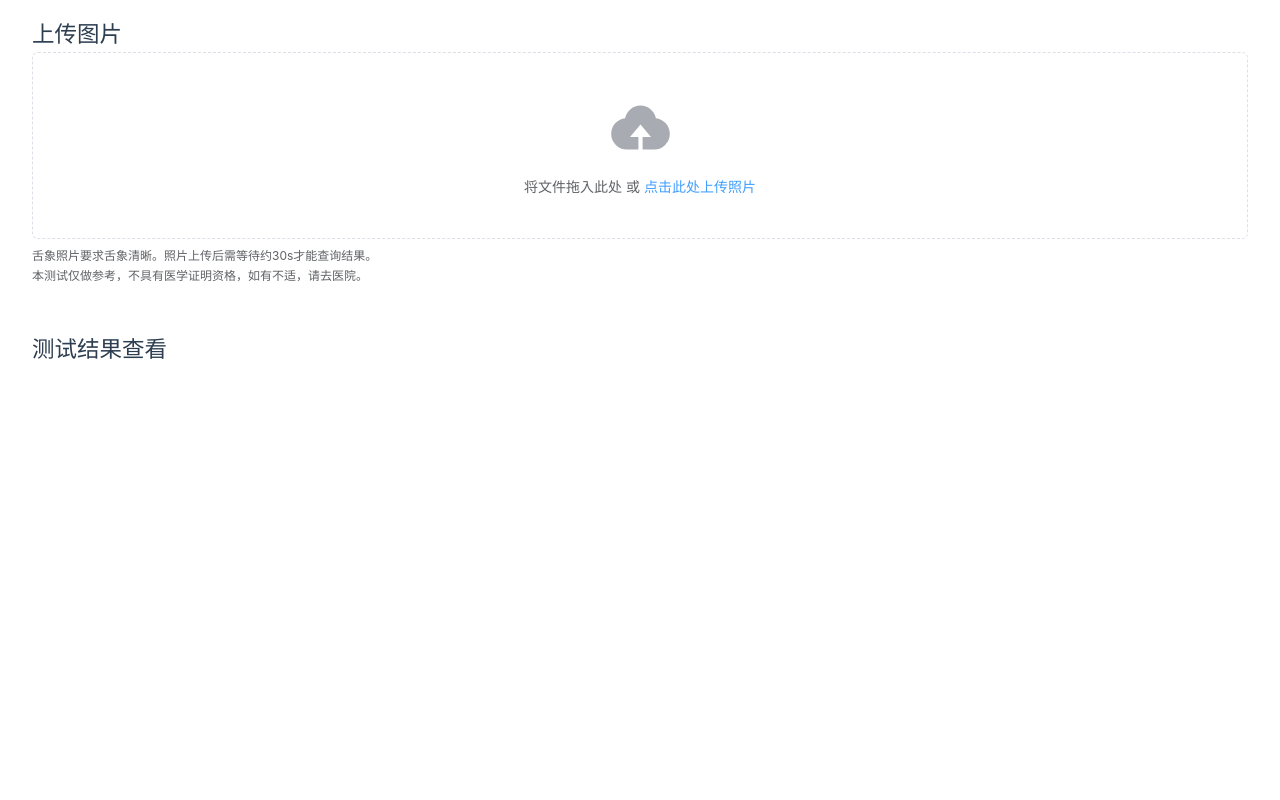
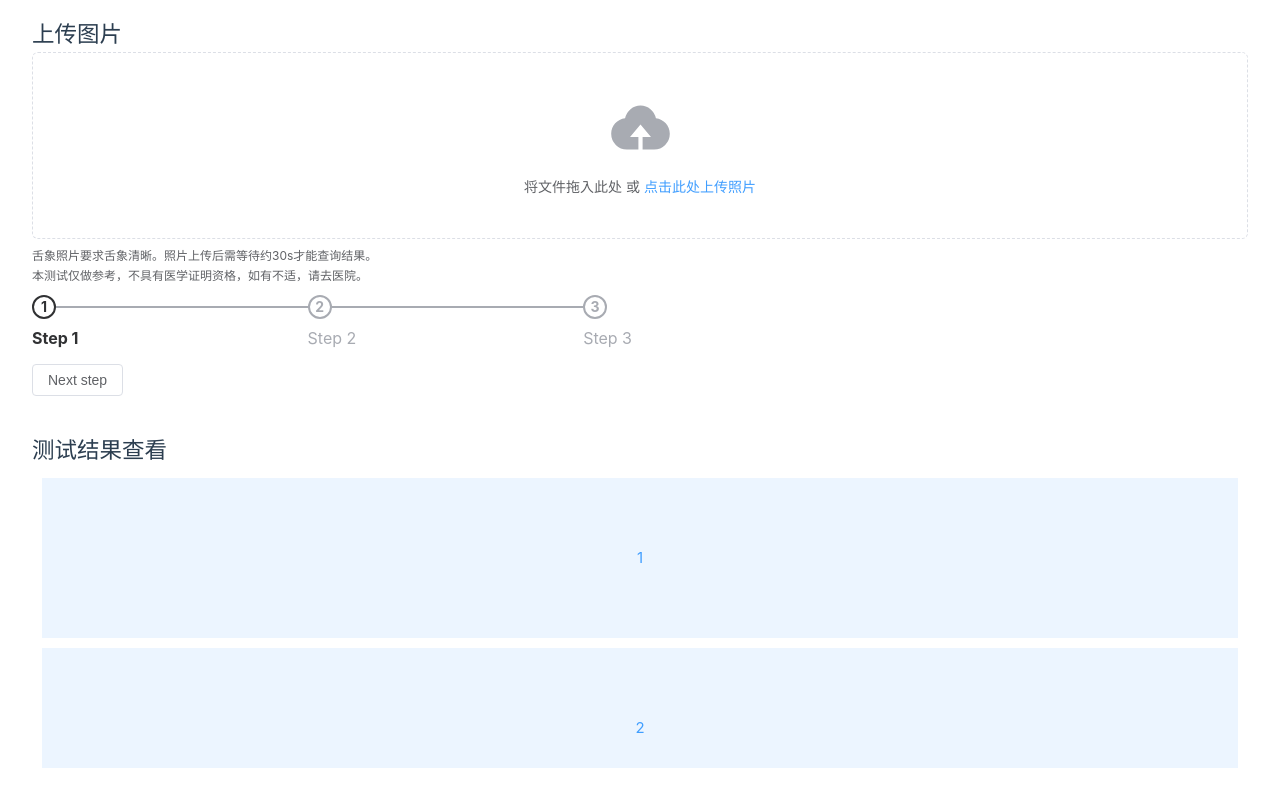
Before and after one commit to TonguePicture-SKaRD/TongueDiagnosis, a Vue app in the folder frontend/: page /check in a window 1280 px wide. Shown: the part 340-1140 px from the top of the page. Before the commit the page ends 800 px from the top, so only its background shows below. Built offline with nearby package versions, Linux system fonts and the light colour scheme; no server answers.

Commit message:
保存一下
保存一下

```diff
--- a/frontend/src/components/Result.vue
+++ b/frontend/src/components/Result.vue
@@ -1 +1,34 @@
-<template></template>
+<template>
+  <ul v-infinite-scroll="load" class="infinite-list" style="overflow: auto">
+    <li v-for="i in count" :key="i" class="infinite-list-item">{{ i }}</li>
+  </ul>
+</template>
+
+<script lang="ts" setup>
+import { ref } from 'vue'
+const count = ref(0)
+const load = () => {
+  count.value += 2
+}
+</script>
+
+<style>
+.infinite-list {
+  height: 300px;
+  padding: 0;
+  margin: 0;
+  list-style: none;
+}
+.infinite-list .infinite-list-item {
+  display: flex;
+  align-items: center;
+  justify-content: center;
+  height: 160px;
+  background: var(--el-color-primary-light-9);
+  margin: 10px;
+  color: var(--el-color-primary);
+}
+.infinite-list .infinite-list-item + .list-item {
+  margin-top: 10px;
+}
+</style>
--- /dev/null
+++ b/frontend/src/components/Steps.vue
@@ -0,0 +1,19 @@
+<template>
+  <el-steps style="max-width: 600px" :active="active" finish-status="success">
+    <el-step title="Step 1" />
+    <el-step title="Step 2" />
+    <el-step title="Step 3" />
+  </el-steps>
+
+  <el-button style="margin-top: 12px" @click="next">Next step</el-button>
+</template>
+
+<script lang="ts" setup>
+import { ref } from 'vue'
+
+const active = ref(0)
+
+const next = () => {
+  if (active.value++ > 2) active.value = 0
+}
+</script>
--- a/frontend/src/components/UploadPicture.vue
+++ b/frontend/src/components/UploadPicture.vue
@@ -2,8 +2,9 @@
   <el-upload
       class="upload-demo"
       drag
-      action="https://run.mocky.io/v3/9d059bf9-4660-45f2-925d-ce80ad6c4d15"
       multiple
+      :on-change="PicOnLoad"
+      :http-request="handleSuccess"
   >
     <el-icon class="el-icon--upload"><upload-filled /></el-icon>
     <div class="el-upload__text">
@@ -19,9 +20,26 @@
 
 <script setup lang="ts">
 import { UploadFilled } from '@element-plus/icons-vue'
-import {UploadFile} from "element-plus";
+import axios from "axios";
 
-type UploadFiles = UploadFile[]
+
+
+let e;
+function PicOnLoad(file){
+  e = file
+}
+
+async function handleSuccess(event){
+  let formData = new FormData()
+  formData.append('file_data',e.raw)
+  axios.post('http://127.0.0.1:5000/api/model/upload',formData,{
+    headers:{
+      'Content-Type':'multipart/form-data'
+    }
+  }).then(res=>{
+    console.log(res)
+  })
+}
 </script>
 
 <style>
--- a/frontend/src/main.js
+++ b/frontend/src/main.js
@@ -12,7 +12,7 @@ import VueAxios from 'vue-axios'
 
 axios.defaults.baseURL = 'http://127.0.0.1:5000/api';
 axios.defaults.headers = {
-    Authorization:"Bearer eyJhbGciOiJIUzI1NiIsInR5cCI6IkpXVCJ9.eyJJRCI6MiwiZW1haWwiOiIxMjM0NTZAcXEuY29tIiwiZXhwIjoxNzExMDA3NTI3fQ.pbQVF7M_GmS02XDDueJ8LtCZKdDkJvnOl-fM66fOklo"
+    Authorization:"Bearer eyJhbGciOiJIUzI1NiIsInR5cCI6IkpXVCJ9.eyJJRCI6MSwiZW1haWwiOiIxMjM0NTZAMTYzLmNvbSIsImV4cCI6MTcxMDUxNDkyOH0.XZ_HBlbhTrhTFLzqzOuvfyzzMSGmecLWAHGHw8taXdQ"
 }
 
 const app = createApp(App)
--- a/frontend/src/views/Check.vue
+++ b/frontend/src/views/Check.vue
@@ -3,6 +3,7 @@
  import Upload from "@/components/UploadPicture.vue"
  import Result from "@/components/Result.vue";
  import Carousel from "@/components/Carousel.vue";
+ import Steps from "@/components/Steps.vue";
 </script>
 
 <template>
@@ -10,6 +11,7 @@
   <Carousel class="carousel"></Carousel>
   <div class="feature"><h2><br>上传图片</h2></div>
   <Upload class="upload"></Upload>
+  <Steps></Steps>
   <div class="result">
     <h2><br>测试结果查看</h2>
   </div>
@@ -18,7 +20,7 @@
 
 <style>
 body {
-  background-color: #fffef6;
+  background-color: #FAFAFA;
 }
 .header {
   position: relative;
```
Also changed, not shown: 1 other file (tests, documents, lock files or other folders).
